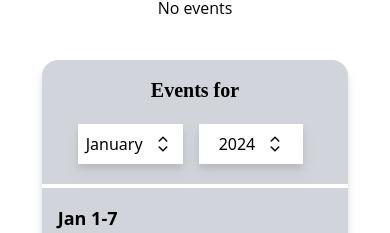
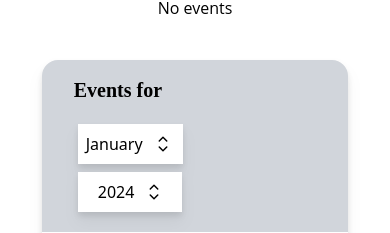
Before and after one commit to SqmL1/ProgrammingClub, a Nuxt app: page /events in a window 390 px wide. Shown: the part 611-844 px from the top of the page. Built offline with nearby package versions, Linux system fonts and the light colour scheme.

Commit message:
fix(events): Fix up the events page some more

```diff
--- a/pages/events.vue
+++ b/pages/events.vue
@@ -709,18 +709,18 @@
 					</div>
 				</div>
 			</div>
-			<div class="bg-gray-300 rounded-2xl drop-shadow-lg lg:w-lg w-fit mx-auto">
-				<div class="m-auto mb-20 md:mb-0 md:grid grid-cols-2 gap-4 mt-4 px-4">
+			<div class="bg-gray-300 rounded-2xl drop-shadow-lg lg:min-w-2xl mx-auto">
+				<div class="m-auto mb-32 md:mb-0 md:grid grid-cols-2 gap-4 mt-4 px-4">
 					<div
-						class="text-xl w-fit mx-auto md:mx-0 md:text-md lg:text-xl mt-2 font-bold font-heading"
+						class="text-xl w-fit mx-4 md:mx-0 md:text-md lg:text-xl mt-2 font-bold font-heading"
 					>
 						<h2>Events for</h2>
 					</div>
 					<div
-						class="flex md:mx-0 absolute mt-5 md:mt-0 mx-5 md:ml-28 lg:ml-56 z-10 drop-shadow-lg"
+						class="md:flex md:mx-0 absolute mt-5 md:mt-0 mx-5 md:ml-28 z-10 drop-shadow-lg"
 					>
 						<!-- Dropdown -->
-						<div class="relative">
+						<div>
 							<Listbox v-model="selectedMonth">
 								<ListboxButton
 									class="p-2 px-2 pl-2 md:px-2 xl:pl-5 xl:px-4 bg-white flex hover:text-header-text"
@@ -756,7 +756,7 @@
 							</Listbox>
 						</div>
 
-						<div class="ml-4">
+						<div class="mt-2 md:mt-0 md:ml-4">
 							<Listbox v-model="selectedYear">
 								<ListboxButton
 									class="p-2 px-4 pl-5 md:px-2 md:pl-2 bg-white flex hover:text-header-text"
```
